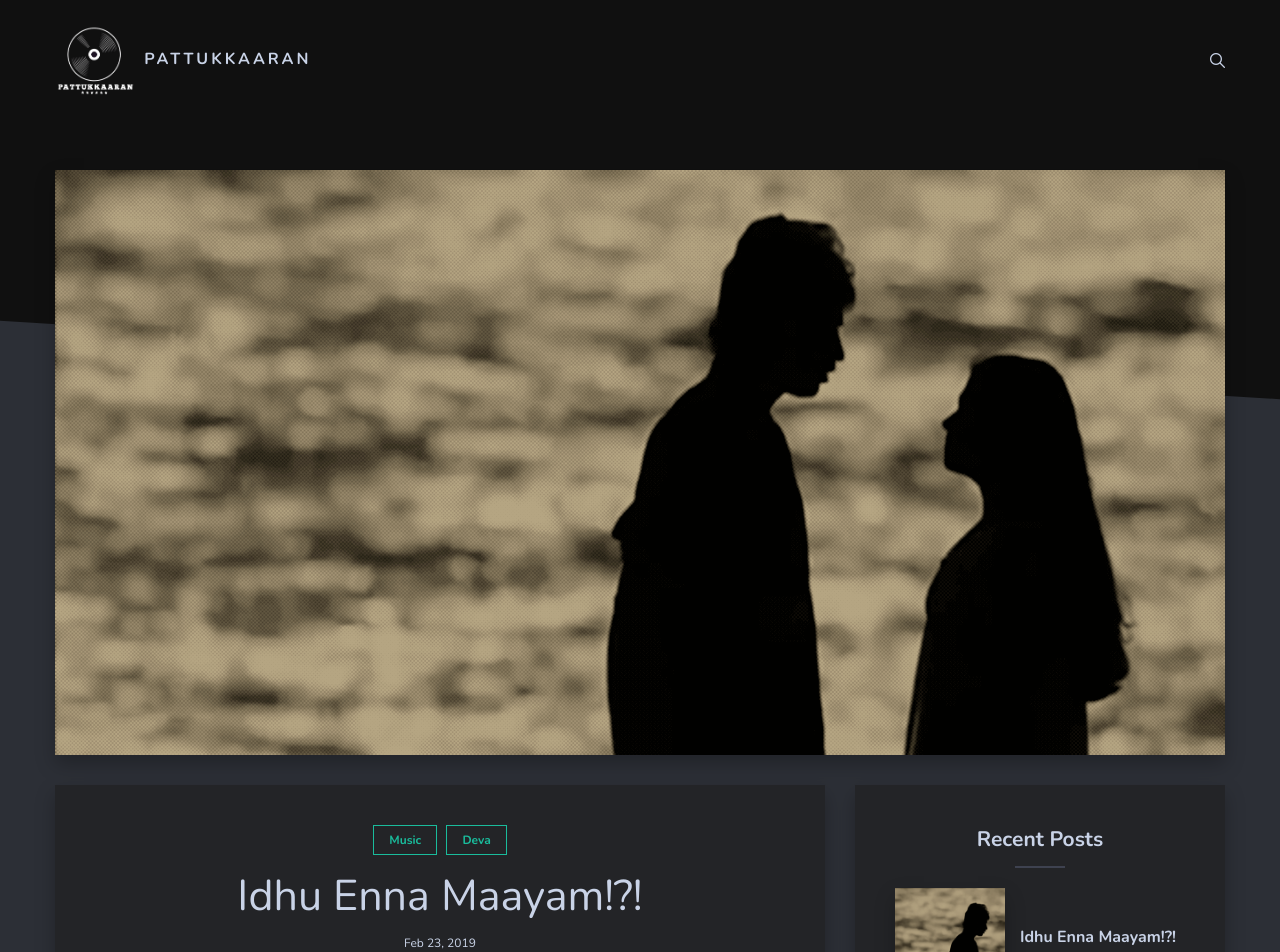
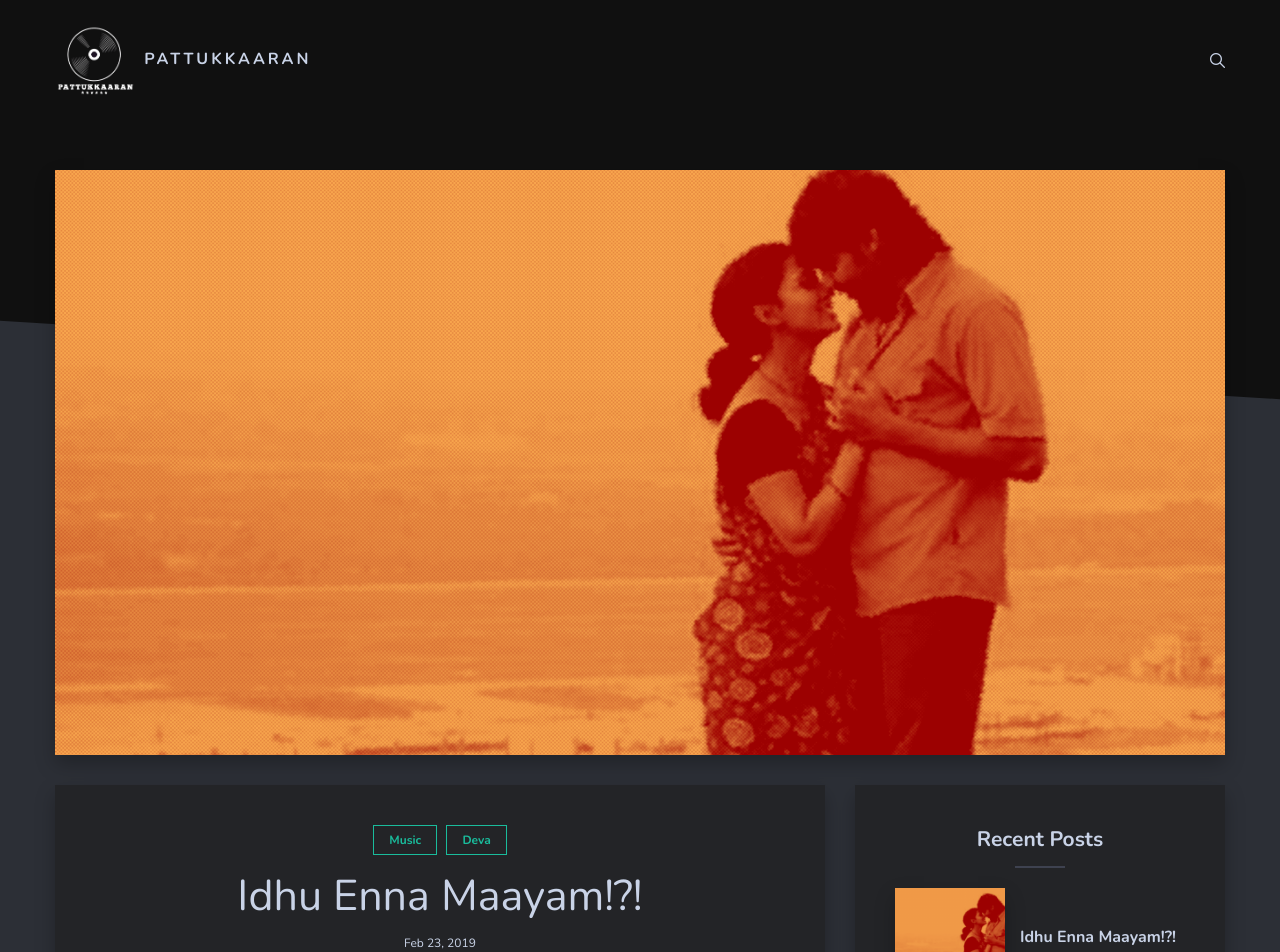
Before and after one commit to pattukkaaran/Cassette, a Jekyll site: the page built from _posts/2018-02-23-idhu-enna-maayam.markdown, in a window 1280 px wide. Shown: the top 952 px of the page. Built offline with Jekyll 4.4.1, drawn with Linux system fonts in a browser that asks for light colours; comment, search, counter and statistics services are not loaded.

Commit message:
Update 2018-02-23-idhu-enna-maayam.markdown

```diff
--- a/_posts/2018-02-23-idhu-enna-maayam.markdown
+++ b/_posts/2018-02-23-idhu-enna-maayam.markdown
@@ -2,7 +2,7 @@
 layout: post
 title:  Idhu Enna Maayam!?!
 date:   2019-02-23 12:00:55 +0530
-image:  mudhan-mudhalil-header.png
+image:  idhu-enna-maayam.png
 tags:   [Music, Deva]
 slug: idhu-enna-maayam
 author-name: 'Anonymous'
@@ -39,7 +39,6 @@ In 'Idhu Enna Maayam..' I love this line in particular..
 <br>
 & it gives me chills when Alka Yagnik sings
 
-<p style="text-align: center;"><img src="https://pattukkaaran.in/img/mudhan-mudhalil-blog.png" alt="Aahaa" class="img-responsive reveal-in"></p>
 <pre>
 நான் நேற்று வரையில்
 பூட்டிக்கிடந்த ஜன்னலாய்த் தோன்றினேன்
```
